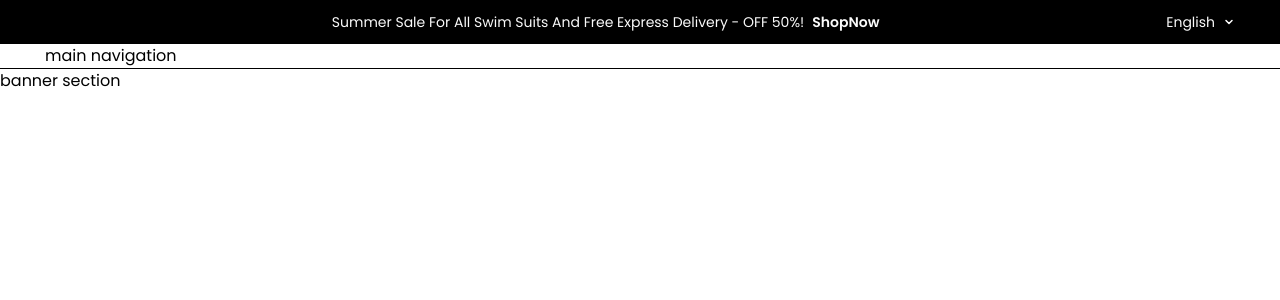
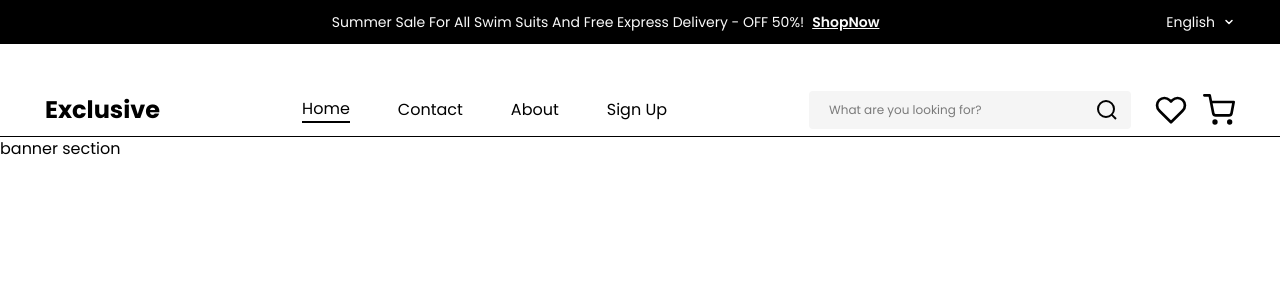
Before and after one commit to phwnganh/e-commerce-website-demo, a React (Vite) app in the folder ecommerce-website-demo/: page / in a window 1280 px wide. Shown: the top 300 px of the page. Built offline with nearby package versions, Linux system fonts and the light colour scheme.

Commit message:
feat: done header section

```diff
--- a/ecommerce-website-demo/src/components/HeaderSection/AdvertisementBanner.tsx
+++ b/ecommerce-website-demo/src/components/HeaderSection/AdvertisementBanner.tsx
@@ -6,7 +6,7 @@ const AdvertisementBanner = () => {
         <p className="text-sm font-normal">
           Summer Sale For All Swim Suits And Free Express Delivery - OFF 50%!
         </p>
-        <p className="text-sm font-semibold">ShopNow</p>
+        <p className="text-sm font-semibold underline">ShopNow</p>
       </div>
       <div className="flex gap-2 items-center">
         <p className="text-sm">English</p>
--- a/ecommerce-website-demo/src/components/HeaderSection/HeaderSection.tsx
+++ b/ecommerce-website-demo/src/components/HeaderSection/HeaderSection.tsx
@@ -7,7 +7,7 @@ const HeaderSection = () => {
       <div className="bg-black">
         <AdvertisementBanner />
       </div>
-      <div className="max-w-[1190px] mx-auto">
+      <div className="max-w-[1190px] mx-auto mt-10">
         <MainNavigation />
       </div>
     </header>
--- a/ecommerce-website-demo/src/components/HeaderSection/MainNavigation.tsx
+++ b/ecommerce-website-demo/src/components/HeaderSection/MainNavigation.tsx
@@ -1,10 +1,66 @@
+const MainNavigation = () => {
+  return (
+    <section className="flex flex-row justify-between items-center py-[7px]">
+      <h3 className="font-bold text-2xl">Exclusive</h3>
+      <div className="flex gap-12 items-center">
+        <div className="border-b-2">Home</div>
+        <div>Contact</div>
+        <div>About</div>
+        <div>Sign Up</div>
+      </div>
 
-const MainNavigation = () => {
-      return (
-            <div>
-                main navigation
-            </div>
-      );
+      <div className="flex gap-6 items-center">
+        <div className=" bg-[#F5F5F5] py-1.75 flex gap-8.5 pl-5 pr-3 rounded-sm items-center">
+          <input
+            type="text"
+            placeholder="What are you looking for?"
+            className="text-xs"
+          />
+          <svg
+            width="24"
+            height="24"
+            viewBox="0 0 24 24"
+            fill="none"
+            stroke="currentColor"
+            strokeWidth="2"
+          >
+            <circle cx="11" cy="11" r="8" />
+            <path d="m21 21-4.35-4.35" />
+          </svg>
+        </div>
+
+        <div className="flex gap-4">
+          <svg
+            width="32"
+            height="32"
+            viewBox="0 0 24 24"
+            fill="none"
+            stroke="currentColor"
+            strokeWidth="2"
+            strokeLinecap="round"
+            strokeLinejoin="round"
+          >
+            <path d="M20.84 4.61a5.5 5.5 0 0 0-7.78 0L12 5.67l-1.06-1.06a5.5 5.5 0 0 0-7.78 7.78l1.06 1.06L12 21.23l7.78-7.78 1.06-1.06a5.5 5.5 0 0 0 0-7.78z" />
+          </svg>
+
+          <svg
+            width="32"
+            height="32"
+            viewBox="0 0 24 24"
+            fill="none"
+            stroke="currentColor"
+            strokeWidth="2"
+            strokeLinecap="round"
+            strokeLinejoin="round"
+          >
+            <circle cx="9" cy="21" r="1" />
+            <circle cx="20" cy="21" r="1" />
+            <path d="M1 1h4l2.68 13.39a2 2 0 0 0 2 1.61h9.72a2 2 0 0 0 2-1.61L23 6H6" />
+          </svg>
+        </div>
+      </div>
+    </section>
+  );
 };
 
 export default MainNavigation;
```
